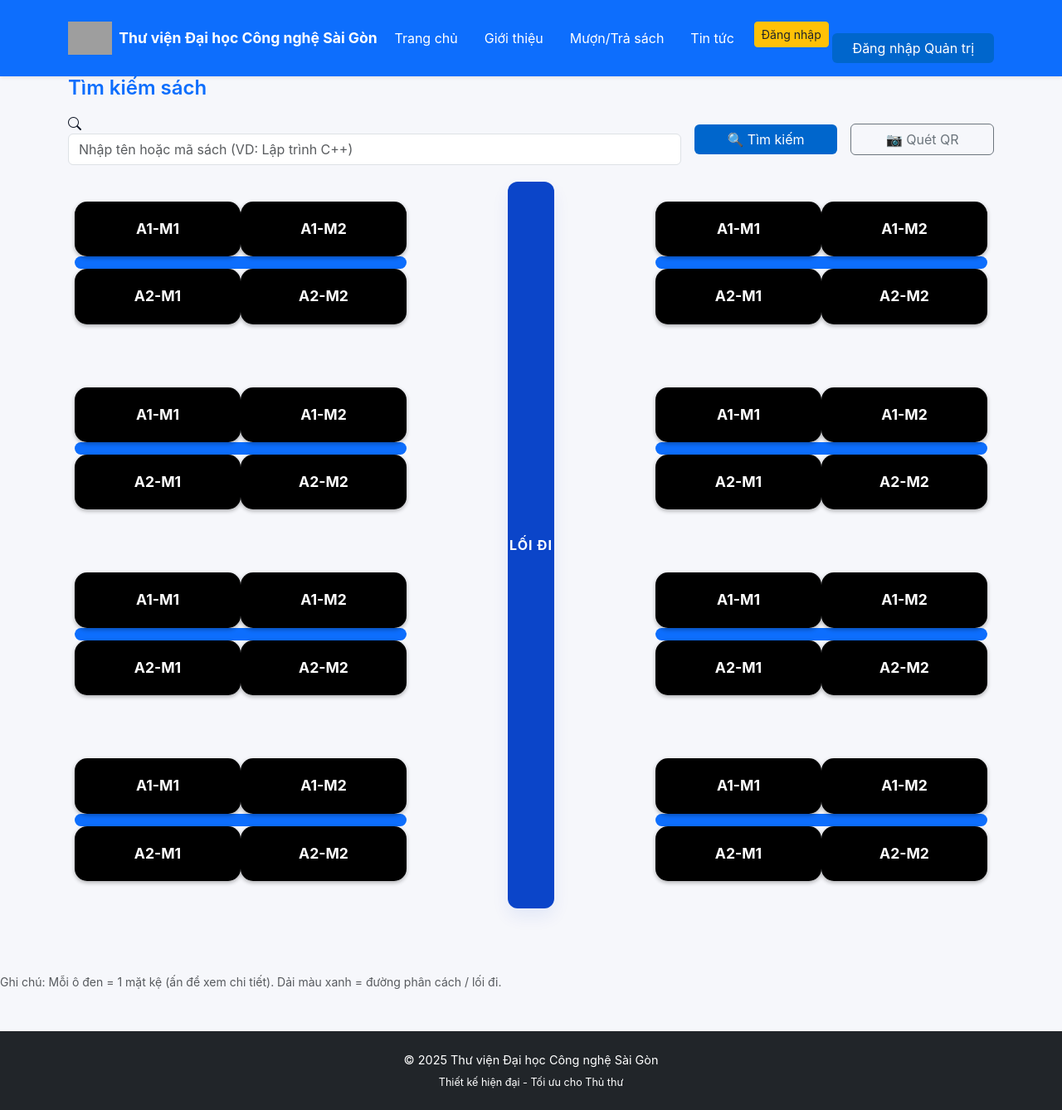
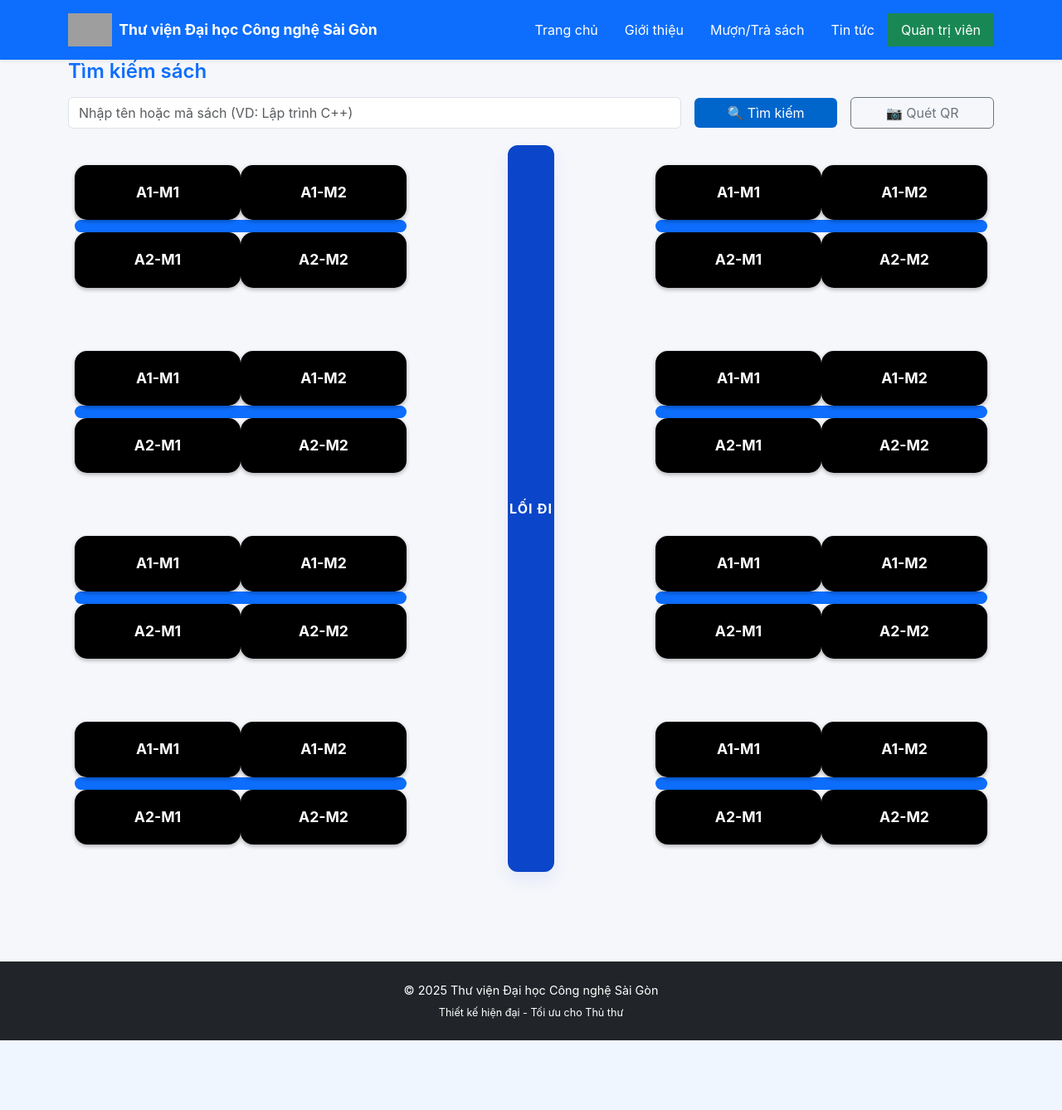
Before and after one commit to khduyy211/NCKH_QRCode, a Django app: page /shelf-map in a window 1280 px wide. Shown: the whole page at 83% size. After the commit the page ends 1254 px from the top, so only its background shows below. Run offline with Django 5.2, Linux system fonts and the light colour scheme; grey boxes are pictures that could not be loaded.

Commit message:
bien change

```diff
--- a/template/bookshelf.html
+++ b/template/bookshelf.html
@@ -6,8 +6,7 @@
       <div class="container search-section">
         <h4 class="mb-3 fw-semibold text-primary">Tìm kiếm sách</h4>
         <form class="row g-3 align-items-center">
-          <div class="col-md-8 position-relative">
-            <span class="search-icon"><i class="bi bi-search"></i></span>
+          <div class="col-md-8 position-relative d-flex">
             <input
               type="text"
               class="form-control search-input"
@@ -194,14 +193,7 @@
         </div>
       </div>
 
-      <!-- small legend -->
-      <div class="mt-3">
-        <small class="text-muted"
-          >Ghi chú: Mỗi ô đen = 1 mặt kệ (ấn để xem chi tiết). Dải màu xanh =
-          đường phân cách / lối đi.</small
-        >
-      </div>
-    </div>
+
 
     <!-- Modal -->
     <div
--- a/template/layout/header_footer.html
+++ b/template/layout/header_footer.html
@@ -1,46 +1,69 @@
 {% load static %}
 <!DOCTYPE html>
 <html lang="vi">
-
   <head>
     <meta charset="UTF-8" />
     <meta name="viewport" content="width=device-width, initial-scale=1" />
     <title>Thư viện STU - Giao diện hiện đại</title>
 
     <!-- Bootstrap 5 -->
-    <link href="https://cdn.jsdelivr.net/npm/bootstrap@5.3.2/dist/css/bootstrap.min.css" rel="stylesheet">
+    <link
+      href="https://cdn.jsdelivr.net/npm/bootstrap@5.3.2/dist/css/bootstrap.min.css"
+      rel="stylesheet"
+    />
     <!-- Icon -->
-    <link href="https://cdn.jsdelivr.net/npm/bootstrap-icons@1.11.1/font/bootstrap-icons.css" rel="stylesheet">
+    <link
+      href="https://cdn.jsdelivr.net/npm/bootstrap-icons@1.11.1/font/bootstrap-icons.css"
+      rel="stylesheet"
+    />
     <!-- Custom CSS -->
-    <link rel="stylesheet" href="{% static 'css/style.css' %}">
-    <link rel="stylesheet" href="{% static 'css/bookshelf.css' %}">
+    <link rel="stylesheet" href="{% static 'css/style.css' %}" />
+    <link rel="stylesheet" href="{% static 'css/bookshelf.css' %}" />
   </head>
 
   <body>
-
     <!-- HEADER -->
     <header class="bg-primary text-white py-3 shadow-sm sticky-top">
       <div class="container d-flex justify-content-between align-items-center">
         <div class="d-flex align-items-center gap-2">
-                <img src="https://stu.edu.vn/images/logo.png" alt="STU Logo" height="40">
+          <img
+            src="https://stu.edu.vn/images/logo.png"
+            alt="STU Logo"
+            height="40"
+          />
           <h5 class="mb-0 fw-bold">Thư viện Đại học Công nghệ Sài Gòn</h5>
         </div>
         <nav>
           <ul class="nav">
-                    <li class="nav-item"><a href="#" class="nav-link text-white">Trang chủ</a></li>
-                    <li class="nav-item"><a href="#" class="nav-link text-white">Giới thiệu</a></li>
-                    <li class="nav-item"><a href="{% url 'shelf-map' %}" class="nav-link text-white">Mượn/Trả sách</a></li>
-                    <li class="nav-item"><a href="#" class="nav-link text-white">Tin tức</a></li>
-                    <li class="nav-item"><a href="#" class="btn btn-warning btn-sm text-dark ms-2">Đăng nhập</a></li>
-
+            <li class="nav-item">
+              <a href="{% url 'index' %}" class="nav-link text-white"
+                >Trang chủ</a
+              >
+            </li>
+            <li class="nav-item">
+              <a href="#" class="nav-link text-white">Giới thiệu</a>
+            </li>
+            <li class="nav-item">
+              <a href="{% url 'shelf-map' %}" class="nav-link text-white"
+                >Mượn/Trả sách</a
+              >
+            </li>
+            <li class="nav-item">
+              <a href="#" class="nav-link text-white">Tin tức</a>
+            </li>
+            <li class="nav-item  bg-success">
+              <a
+                href="{% url 'admin-1' %}"
+                class="{% if title == 'admin-1' %} d-none {% endif %} nav-link text-white btn btn-danger"
+                >Quản trị viên</a
+              >
+            </li>
           </ul>
         </nav>
-            <a href="{% url 'admin-1' %}" id="btnAdmin" class="{% if title == 'admin-1' %}  d-none {% endif %} btn btn-primary mt-4 px-4">Đăng nhập Quản trị</a>
       </div>
     </header>
     <!-- END HEADER -->
-     {% block content%}
-     {% endblock %}
+    {% block content%} {% endblock %}
     <!-- FOOTER -->
     <footer class="bg-dark text-white text-center py-4 mt-5">
       <p class="mb-1">© 2025 Thư viện Đại học Công nghệ Sài Gòn</p>
@@ -53,5 +76,4 @@
     <script src="{% static 'js/script.js' %}"></script>
     <script src="{% static 'js/admin.js' %}"></script>
   </body>
-
 </html>
```
Lines whose indentation alone changed are shown as unchanged.
